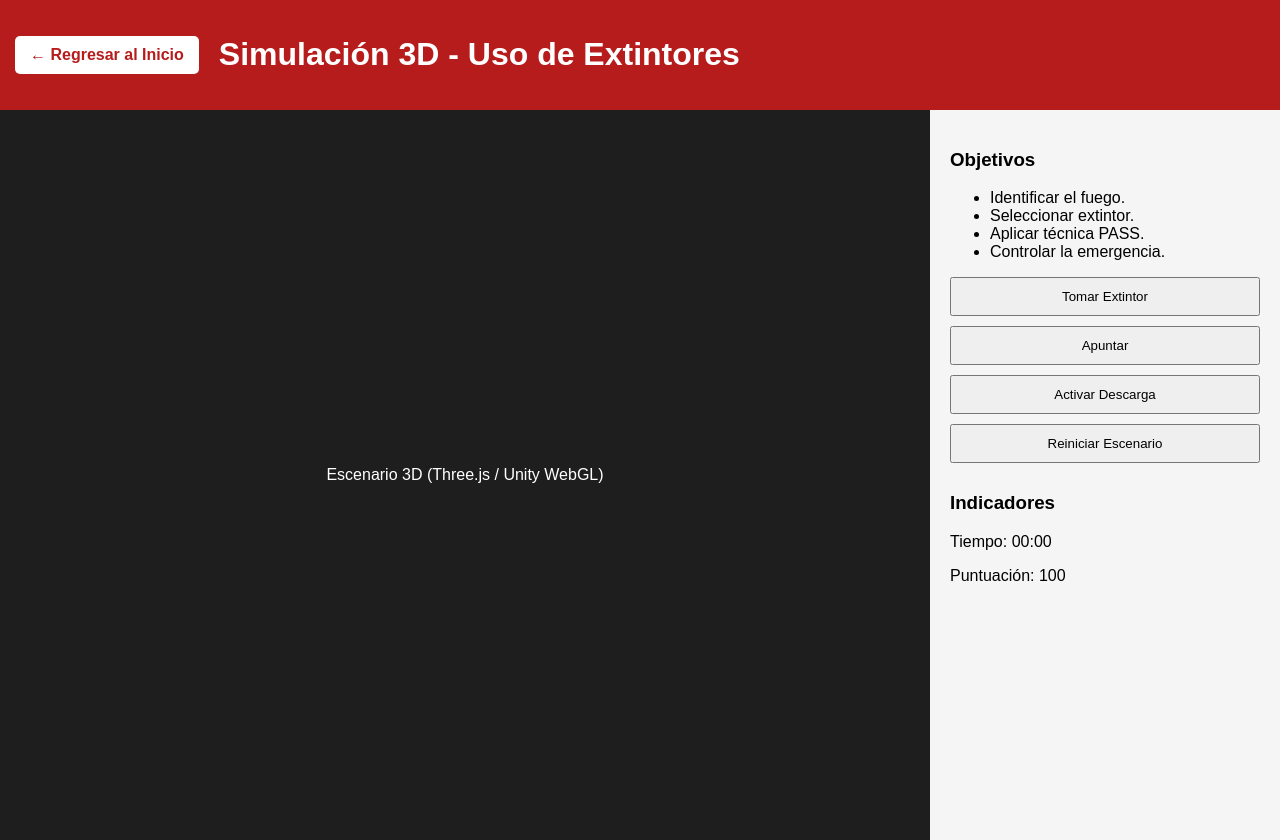
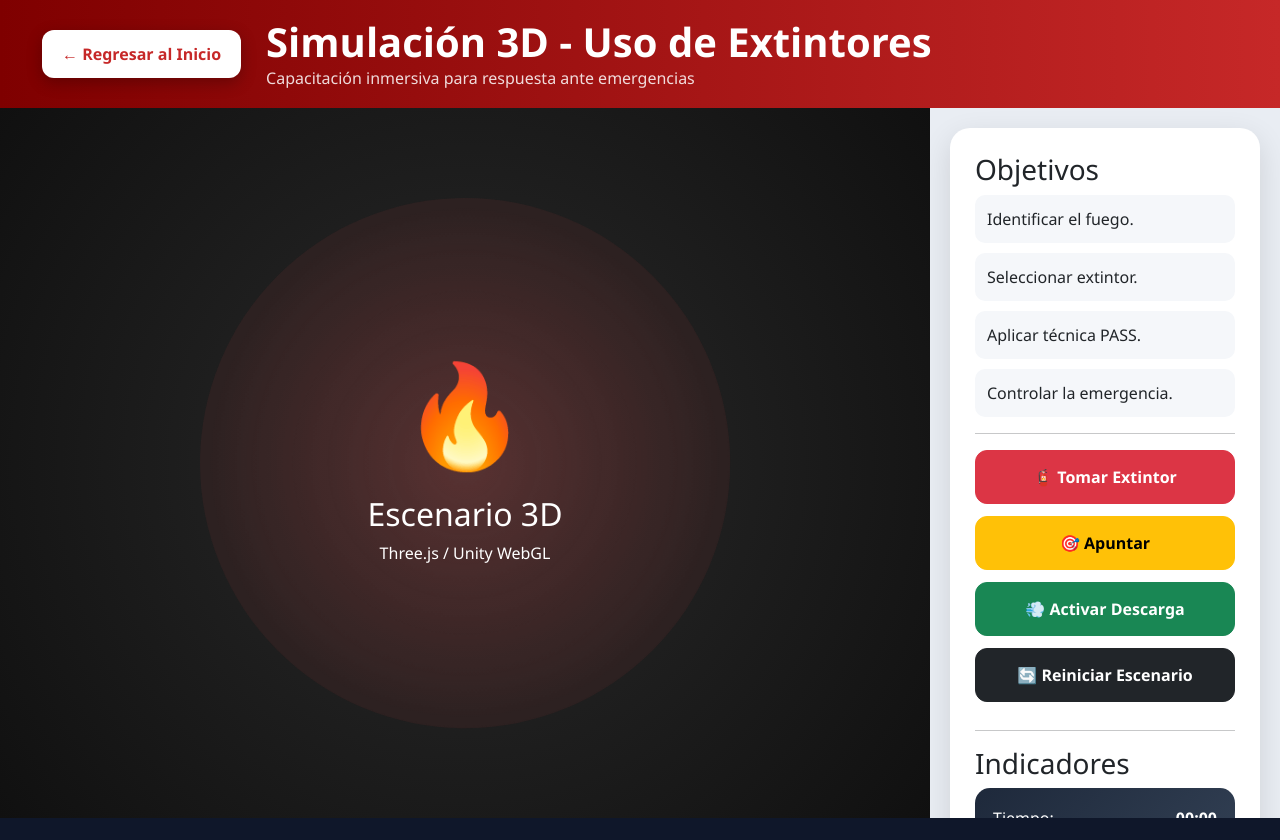
Before and after one commit to dam26-omni-lab/proyecto-omnitrain-equipo1, a plain HTML site: page modules/showroom-3d/index3d.html in a window 1280 px wide. After the commit the page ends 818 px from the top, so only its background shows below. Drawn offline with Linux system fonts and the light colour scheme.

Commit message:
s06 mk2(styles3d.css, index3d.html, index-resultados.html): cree los estilos para el modulo 3D y mejoré la página del modulo 3D, por último cree el index-resultados.html.

```diff
--- /dev/null
+++ b/css/styles3d.css
@@ -0,0 +1,306 @@
+/* ==========================
+   GENERAL
+========================== */
+
+body{
+    margin:0;
+    font-family:'Segoe UI',sans-serif;
+    background:#0f172a;
+    overflow:hidden;
+}
+
+/* ==========================
+   HEADER
+========================== */
+
+.main-header{
+
+    background:
+    linear-gradient(
+        90deg,
+        #7f0000,
+        #c62828
+    );
+
+    color:white;
+
+    padding:18px 30px;
+
+    box-shadow:
+    0 5px 20px rgba(0,0,0,.35);
+}
+
+.header-container{
+    display:flex;
+    align-items:center;
+    gap:25px;
+}
+
+.title{
+    margin:0;
+    font-weight:700;
+}
+
+.subtitle{
+    margin:0;
+    opacity:.85;
+}
+
+/* ==========================
+   BOTON REGRESAR
+========================== */
+
+.btn-back{
+
+    text-decoration:none;
+
+    background:white;
+
+    color:#c62828;
+
+    padding:12px 20px;
+
+    border-radius:12px;
+
+    font-weight:700;
+
+    transition:.3s;
+
+    box-shadow:
+    0 5px 15px rgba(0,0,0,.25);
+}
+
+.btn-back:hover{
+
+    background:#f5f5f5;
+
+    color:#7f0000;
+
+    transform:translateY(-2px);
+}
+
+/* ==========================
+   LAYOUT PRINCIPAL
+========================== */
+
+.main{
+
+    display:flex;
+
+    height:calc(100vh - 90px);
+}
+
+/* ==========================
+   VIEWPORT
+========================== */
+
+.viewport{
+
+    flex:3;
+
+    position:relative;
+
+    background:
+    radial-gradient(
+        circle,
+        #2a2a2a,
+        #101010
+    );
+
+    display:flex;
+
+    justify-content:center;
+
+    align-items:center;
+
+    color:white;
+
+    overflow:hidden;
+}
+
+.viewport::before{
+
+    content:"";
+
+    position:absolute;
+
+    width:500px;
+    height:500px;
+
+    border-radius:50%;
+
+    background:
+    radial-gradient(
+        rgba(255,80,80,.25),
+        transparent
+    );
+
+    animation:pulse 4s infinite;
+}
+
+@keyframes pulse{
+
+    0%{
+        transform:scale(0.9);
+        opacity:.5;
+    }
+
+    50%{
+        transform:scale(1.1);
+        opacity:1;
+    }
+
+    100%{
+        transform:scale(0.9);
+        opacity:.5;
+    }
+}
+
+.viewport-content{
+    text-align:center;
+    z-index:2;
+}
+
+.fire-icon{
+
+    font-size:90px;
+
+    margin-bottom:15px;
+
+    animation:fire 2s infinite;
+}
+
+@keyframes fire{
+
+    0%{
+        transform:scale(1);
+    }
+
+    50%{
+        transform:scale(1.12);
+    }
+
+    100%{
+        transform:scale(1);
+    }
+}
+
+/* ==========================
+   PANEL
+========================== */
+
+.panel{
+
+    flex:1;
+
+    background:#e9edf3;
+
+    padding:20px;
+
+    overflow-y:auto;
+}
+
+.panel-card{
+
+    background:white;
+
+    border-radius:20px;
+
+    padding:25px;
+
+    box-shadow:
+    0 10px 30px rgba(0,0,0,.12);
+}
+
+/* ==========================
+   OBJETIVOS
+========================== */
+
+.objective-list{
+
+    list-style:none;
+
+    padding:0;
+}
+
+.objective-list li{
+
+    background:#f5f7fa;
+
+    margin-bottom:10px;
+
+    padding:12px;
+
+    border-radius:10px;
+
+    transition:.3s;
+}
+
+.objective-list li:hover{
+
+    background:#ffe8e8;
+
+    transform:translateX(5px);
+}
+
+/* ==========================
+   BOTONES
+========================== */
+
+.btn-control{
+
+    width:100%;
+
+    margin-bottom:12px;
+
+    padding:14px;
+
+    font-weight:600;
+
+    border-radius:12px;
+
+    transition:.3s;
+}
+
+.btn-control:hover{
+
+    transform:
+    translateY(-3px)
+    scale(1.02);
+
+    box-shadow:
+    0 10px 20px rgba(0,0,0,.2);
+}
+
+/* ==========================
+    INDICADORES
+========================== */
+
+.stats-card{
+
+    background:
+    linear-gradient(
+        135deg,
+        #1e293b,
+        #334155
+    );
+
+    color:white;
+
+    padding:18px;
+
+    border-radius:15px;
+}
+
+.stat-row{
+
+    display:flex;
+
+    justify-content:space-between;
+
+    margin-bottom:12px;
+}
+
+.stat-row:last-child{
+    margin-bottom:0;
+}
--- a/modules/showroom-3d/index3d.html
+++ b/modules/showroom-3d/index3d.html
@@ -1,114 +1,140 @@
 <!DOCTYPE html>
 <html lang="es">
+
 <head>
     <meta charset="UTF-8">
+    <meta name="viewport" content="width=device-width, initial-scale=1.0">
     <title>Módulo 3D</title>
-<style>
-body{
-    margin:0;
-    font-family:Arial;
-    overflow:hidden;
-}
 
-header{
-    background:#b71c1c;
-    color:white;
-    padding:15px;
-}
+    <!-- Bootstrap -->
+    <link rel="stylesheet" href="/css/bootstrap.min.css">
 
-.main{
-    display:flex;
-    height:calc(100vh - 70px);
-}
+    <!-- Estilos personalizados -->
+    <link rel="stylesheet" href="/css/styles3d.css">
+</head>
 
-.viewport{
-    flex:3;
-    background:#1e1e1e;
-    color:white;
-    display:flex;
-    justify-content:center;
-    align-items:center;
-}
-
-.panel{
-    flex:1;
-    background:#f5f5f5;
-    padding:20px;
-}
-
-.controls button{
-    width:100%;
-    margin-bottom:10px;
-    padding:10px;
-}
-
-header{
-    background:#b71c1c;
-    color:white;
-    padding:15px;
-}
-
-.header-container{
-    display:flex;
-    align-items:center;
-    gap:20px;
-}
-
-.btn-back{
-    text-decoration:none;
-    background:white;
-    color:#b71c1c;
-    padding:10px 15px;
-    border-radius:5px;
-    font-weight:bold;
-    transition:0.3s;
-}
-
-.btn-back:hover{
-    background:#f5f5f5;
-}
-</style>
-</head>
 <body>
 
-<header>
+    <header class="main-header">
+
+        <div class="container-fluid">
+
             <div class="header-container">
-        <a href="index.html" class="btn-back">← Regresar al Inicio</a>
-        <h1>Simulación 3D - Uso de Extintores</h1>
+
+                <a href="/index.html" class="btn-back">
+                    ← Regresar al Inicio
+                </a>
+
+                <div>
+                    <h1 class="title">
+                        Simulación 3D - Uso de Extintores
+                    </h1>
+
+                    <p class="subtitle">
+                        Capacitación inmersiva para respuesta ante emergencias
+                    </p>
                 </div>
+
+            </div>
+
+        </div>
+
     </header>
 
     <div class="main">
 
+        <!-- VIEWPORT ORIGINAL -->
+
         <div class="viewport">
-        Escenario 3D (Three.js / Unity WebGL)
+
+            <div class="viewport-content">
+
+                <div class="fire-icon">
+                    🔥
                 </div>
+
+                <h2>
+                    Escenario 3D
+                </h2>
+
+                <p>
+                    Three.js / Unity WebGL
+                </p>
+
+            </div>
+
+        </div>
+
+        <!-- PANEL ORIGINAL -->
 
         <div class="panel">
 
-        <h3>Objetivos</h3>
+            <div class="panel-card">
 
-        <ul>
+                <h3>
+                    Objetivos
+                </h3>
+
+                <ul class="objective-list">
+
                     <li>Identificar el fuego.</li>
+
                     <li>Seleccionar extintor.</li>
+
                     <li>Aplicar técnica PASS.</li>
+
                     <li>Controlar la emergencia.</li>
+
                 </ul>
 
+                <hr>
+
                 <div class="controls">
-            <button>Tomar Extintor</button>
-            <button>Apuntar</button>
-            <button>Activar Descarga</button>
-            <button>Reiniciar Escenario</button>
+
+                    <button class="btn btn-danger btn-control">
+                        🧯 Tomar Extintor
+                    </button>
+
+                    <button class="btn btn-warning btn-control">
+                        🎯 Apuntar
+                    </button>
+
+                    <button class="btn btn-success btn-control">
+                        💨 Activar Descarga
+                    </button>
+
+                    <button class="btn btn-dark btn-control">
+                        🔄 Reiniciar Escenario
+                    </button>
+
                 </div>
 
-        <h3>Indicadores</h3>
-        <p>Tiempo: 00:00</p>
-        <p>Puntuación: 100</p>
+                <hr>
+
+                <h3>
+                    Indicadores
+                </h3>
+
+                <div class="stats-card">
+
+                    <div class="stat-row">
+                        <span>Tiempo:</span>
+                        <strong>00:00</strong>
+                    </div>
+
+                    <div class="stat-row">
+                        <span>Puntuación:</span>
+                        <strong>100</strong>
+                    </div>
+
+                </div>
+
+            </div>
 
         </div>
 
     </div>
 
 </body>
+
 </html>
```
Also changed, not shown: modules/resultados/index-resultados.html (added, +233 -0 lines). Lines whose indentation alone changed are shown as unchanged.
